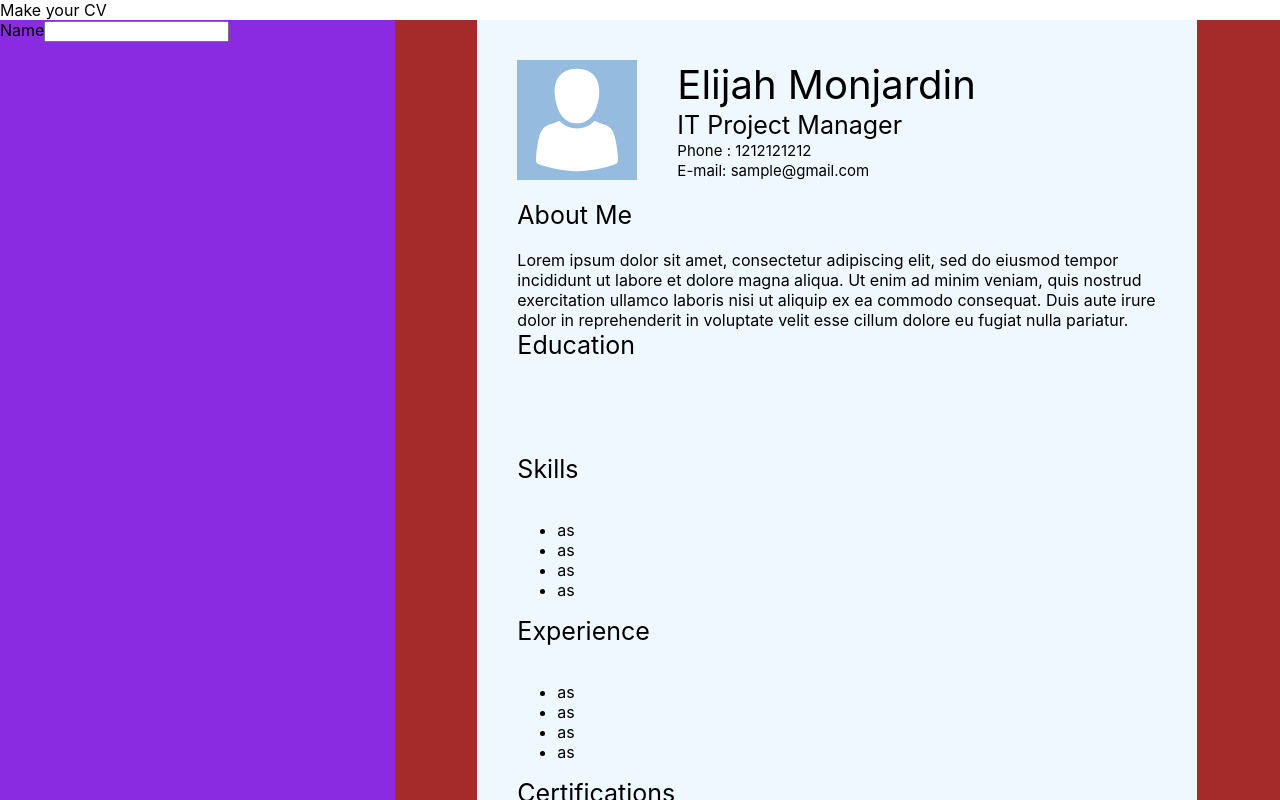
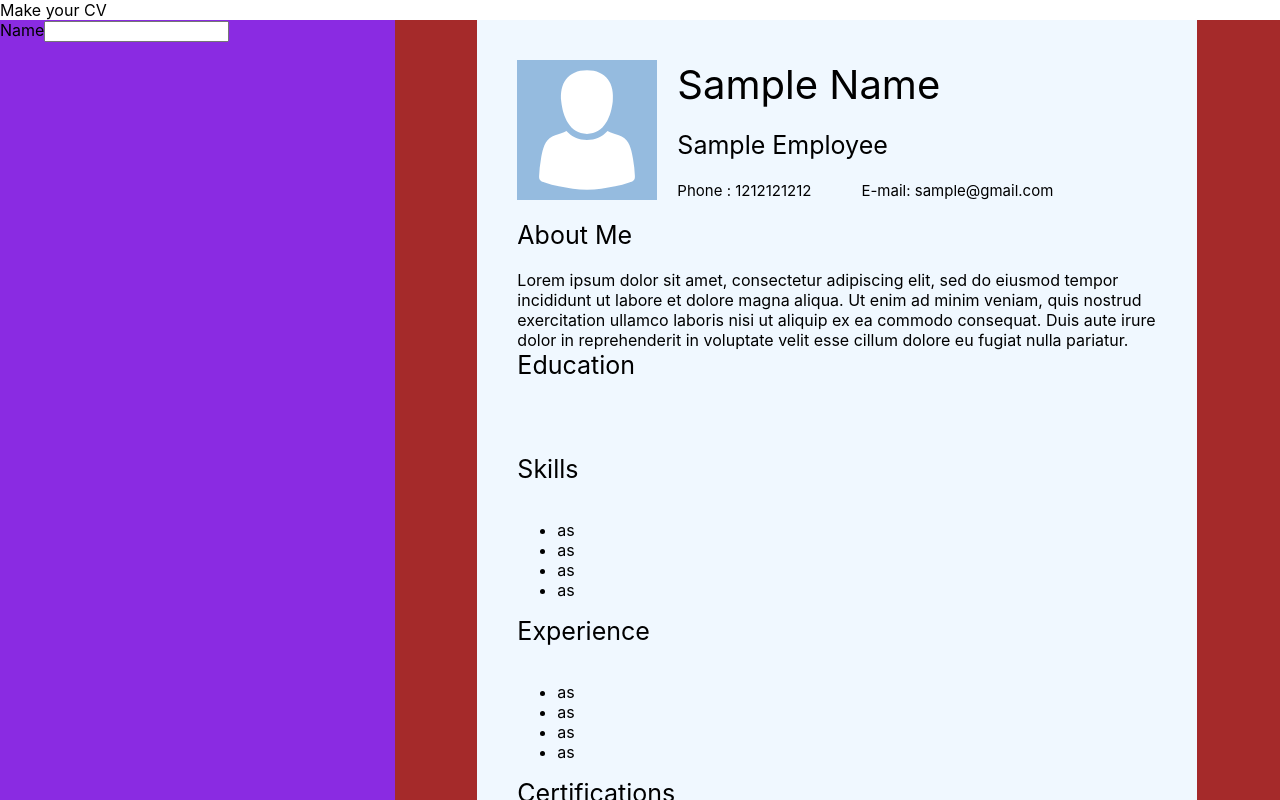
Before and after one commit to ElijahMonj/cv-project, a React (Create React App) app: page / in a window 1280 px wide. Shown: the top 800 px of the page. Built offline with nearby package versions, Linux system fonts and the light colour scheme.

Commit message:
Enable name changing

```diff
--- a/src/App.js
+++ b/src/App.js
@@ -1,15 +1,35 @@
 import avatar from './avatar.svg';
 import './App.css';
 import './cvstyles.css';
+import React, { Component } from "react";
+class App extends Component {
+  constructor() {
+    super();
 
-function App() {
+
+  }
+
+  handleChange = (e) => {
+    e.preventDefault();
+    let name=document.getElementById('name').value;
+
+    document.getElementById('nameFinal').textContent = name;
+  };
+  render() {
+
+
   return (
     <div className='container'>
       <header>Make your CV</header>
       <div className='content'>
         <div className='addInfo'>
             <label htmlFor='name'>Name</label>
-            <input id='name'></input>
+            <input
+              onChange={this.handleChange}
+
+              type="text"
+              id="name"
+            />
         </div>
         <div className='showInfo'>
 
@@ -17,12 +37,25 @@ function App() {
             <div className='basicInfo'>
               <img src={avatar} className="avatar" alt="avatar"/>
               <div className='basicInfoDetails'>
-                  <div className='name'>{"Elijah Monjardin"}</div>
-                  <div className='jobTitle'>{"IT Project Manager"}</div>
-                  <div className='phone'>Phone : {'1212121212'}</div>
-                  <div className='email'>E-mail: {'sample@gmail.com'}</div>
+                  <div id='nameFinal'>Sample Name</div>
+                  <div className='jobTitle'>{"Sample Employee"}</div>
+                    <div className='phoneEmail'>
+                      <div className='phone'>Phone : {'1212121212'}</div>
+                      <div className='email'>E-mail: {'sample@gmail.com'}</div>
+                    </div>
               </div>
             </div>
+
+
+
+
+
+
+
+
+
+
+
             <div className='personalInfo'>
                 <div className='aboutMe'>About Me</div><br></br>
                 {"Lorem ipsum dolor sit amet, consectetur adipiscing elit, sed do eiusmod tempor incididunt ut labore et dolore magna aliqua. Ut enim ad minim veniam, quis nostrud exercitation ullamco laboris nisi ut aliquip ex ea commodo consequat. Duis aute irure dolor in reprehenderit in voluptate velit esse cillum dolore eu fugiat nulla pariatur."}
@@ -66,6 +99,7 @@ function App() {
       </div>
     </div>
   );
+  }
 }
 
 export default App;
--- a/src/cvstyles.css
+++ b/src/cvstyles.css
@@ -6,7 +6,7 @@
     grid-template-rows: 1fr 1fr 1fr 1fr 1fr 1fr;
   }
   .avatar{
-    width: 120px;
+    width: 140px;
   }
   .basicInfo{
     display: grid;
@@ -21,8 +21,16 @@
     flex-direction: column;
     justify-content: space-between;
   }
-.name{
+#nameFinal{
     font-size: 40px;
+    word-wrap: break-word;
+    width: 480px;
+}
+.phoneEmail{
+  display: flex;
+  flex-direction: row;
+  gap: 50px;
+  width: 480px;
 }
 .jobTitle{
     font-size: 25px;
```
Also changed, not shown: src/components/Name.js (added).
